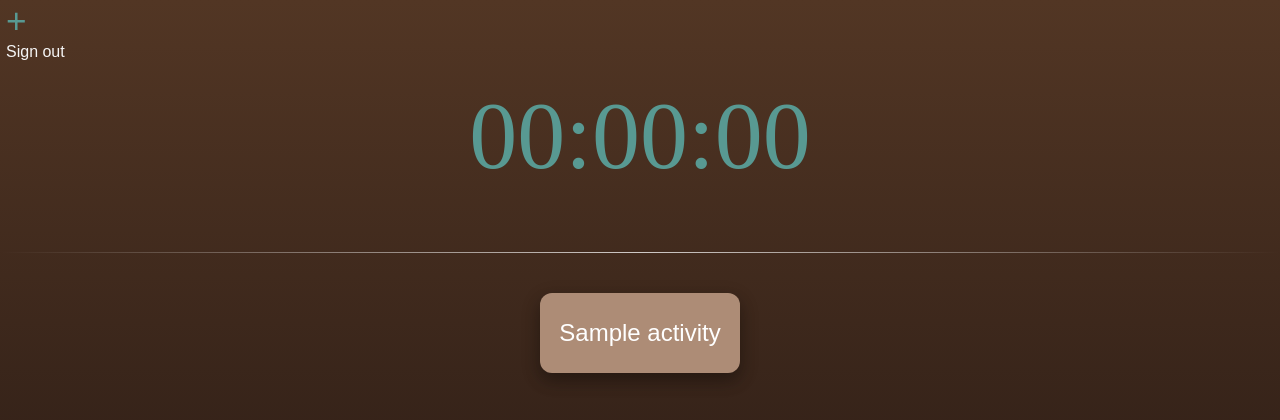
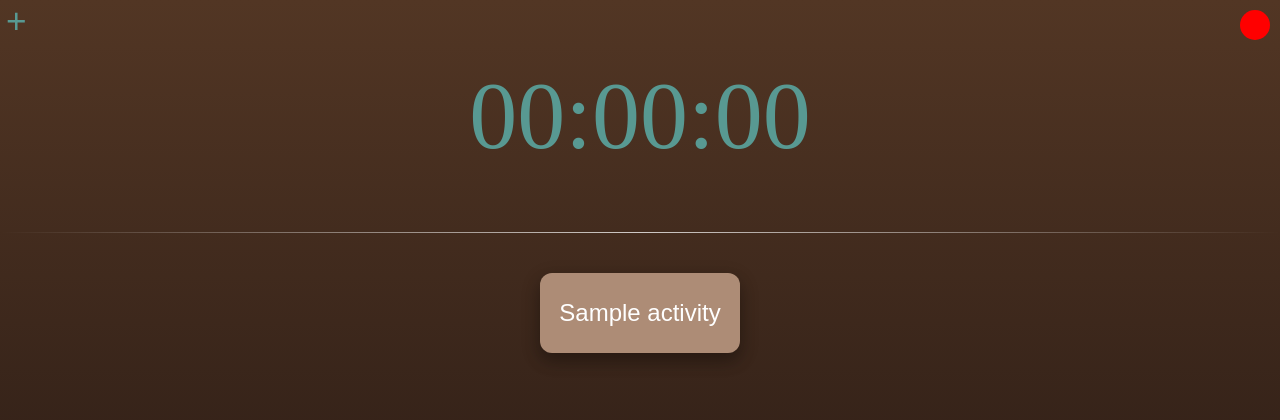
Before and after one commit to colinrlly/time-tracker, a Flask app: page / in a window 1280 px wide. Shown: the top 420 px of the page. Run offline with Flask 2, Linux system fonts and the light colour scheme; the visitor is signed in with stand-in values (Sample User, id 1); tables that the repository leaves empty hold one stand-in row (values such as "Sample post"); some libraries are stand-ins or nearby versions.

Commit message:
added red dot in top right representing user profile button

```diff
--- a/static/css/styles.css
+++ b/static/css/styles.css
@@ -80,7 +80,6 @@ input[type=text] {
     z-index: -1;
     position: relative;
 }
-
 
 .g-signout{
     font-family: 'Alegreya Sans light', sans-serif;
@@ -246,8 +245,8 @@ input[type=text] {
 
 .butt2{
     align-content: center;
-   text-align: center;
-   margin: 20px auto;
+    text-align: center;
+    margin: 20px auto;
 }
 
 hr.style1{
@@ -261,6 +260,16 @@ hr.style1{
     text-align: center;
     padding-top: 30px;
 
+}
+
+body > div.options_cirlce {
+    border-radius: 15px;
+    position: fixed;
+    top: 10px;
+    right: 10px;
+    width: 30px;
+    height: 30px;
+    background-color: red;
 }
 
 /*Sign in page styles*/
--- a/static/js/main.js
+++ b/static/js/main.js
@@ -110,8 +110,6 @@ $('button.save').click(function() {
     $('button.activity').show();
 });
 
-
-
 function onSignIn(google_user) {
     $.post('/login', {'token': google_user.getAuthResponse().id_token}, function(redirect_url) {
         window.location.replace(redirect_url);
--- a/templates/index.html
+++ b/templates/index.html
@@ -43,7 +43,10 @@
             <button class="plus">+</button>
         </div>
 
-        <button class='g-signout'>Sign out</button>
+        <div class='options_cirlce'></div>
+        <div class='options' style='display: none;'>
+            <button class='g-signout'>Sign out</button>
+        </div>
 
         <div class="blur">
             <div class="timebox">
```
